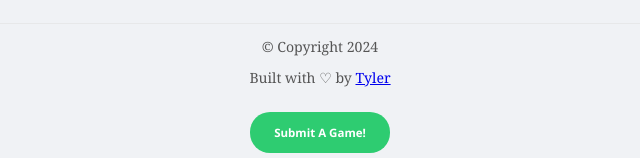
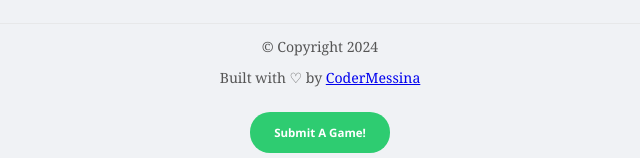
Before and after one commit to Voidixx/Random-Games-Web, a plain HTML site: page Index.html in a window 1280 px wide. Shown: the part 631-789 px from the top of the page, without its empty margins (320-960 px from the left). Drawn offline with nearby package versions, Linux system fonts and the light colour scheme; a small style sheet from the web is missing.

Commit message:
Update Index.html

```diff
--- a/Index.html
+++ b/Index.html
@@ -256,8 +256,8 @@
       <p class="copy">&copy; Copyright 2024</p>
       <p class="copy">
         Built with &#x2661; by
-        <a href="https://github.com/SketchxcodingREAL" target="_blank"
-          >Tyler</a
+        <a href="https://github.com/CodermessinaREAL" target="_blank"
+          >CoderMessina</a
         >
       </p>
       <button class="submit-button" onclick="window.location.href='https://forms.gle/L2QZuq2EfgCn8WsE6'">Submit A Game!</button> </footer>
```
